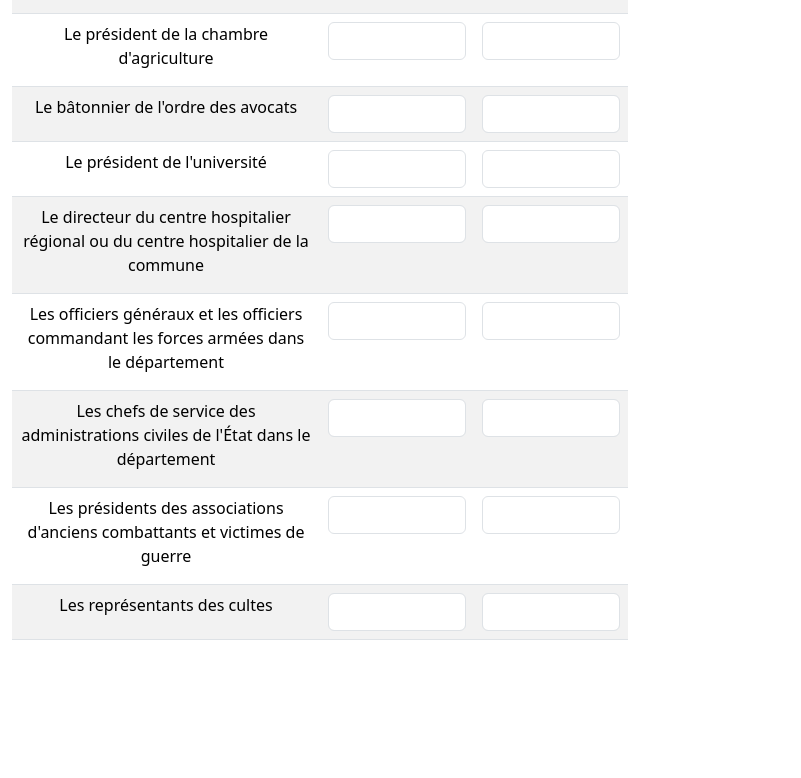
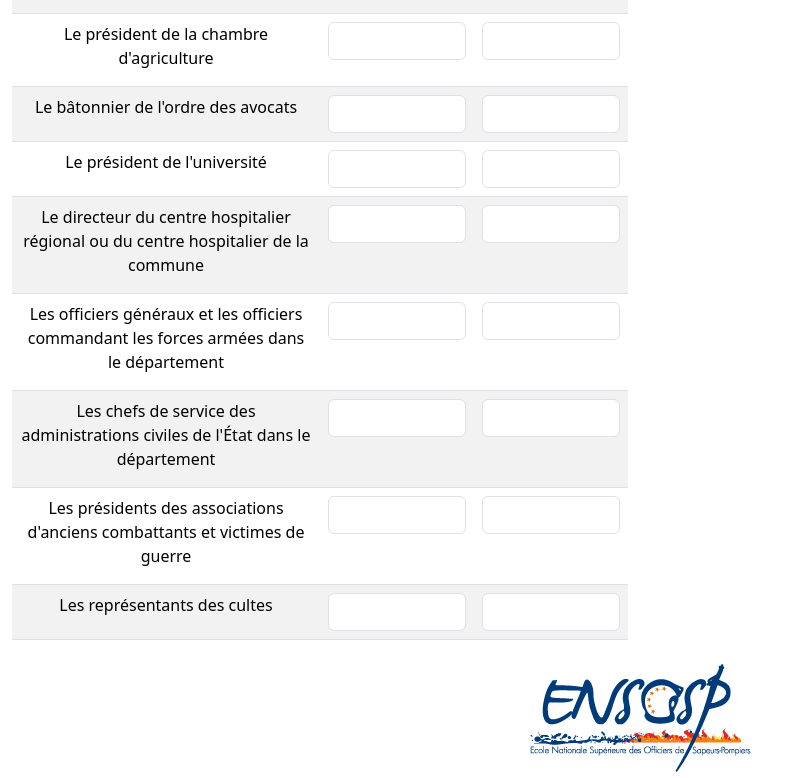
Before and after one commit to betb9/ensosp-placement, a plain HTML site: page index.html in a window 1280 px wide. Shown: the part 1930-2708 px from the top of the page, without its empty margins (0-801 px from the left). Before the commit the page ends 2586 px from the top, so only its background shows below. Drawn offline with nearby package versions, Linux system fonts and the light colour scheme.

Commit message:
Add ensosp logo

```diff
--- a/index.html
+++ b/index.html
@@ -43,6 +43,8 @@
 		</div>
 		<div id="renderPlacements" class="col align-self-start"></div>
 	</div>
+
+	<img src="./logo-ensosp.jpg" alt="Logo ENSOSP">
 </main>
 </body>
 </html>
```
Also changed, not shown: logo-ensosp.jpg (added).
